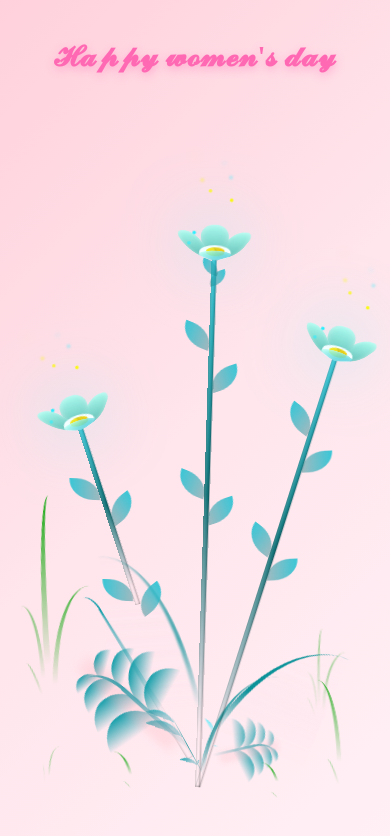
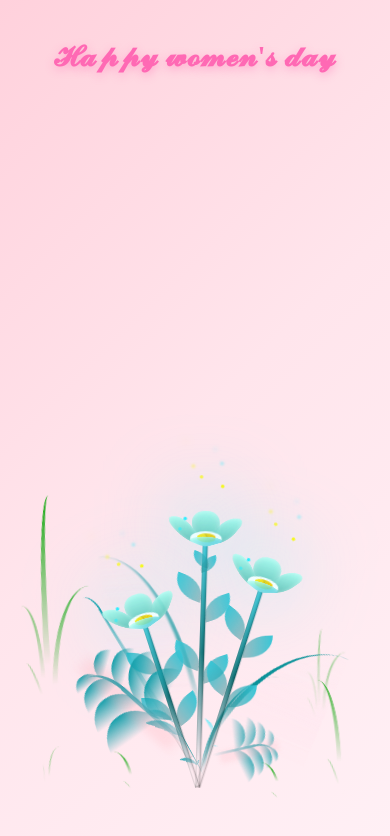
Before and after one commit to KhoiNguyen-265/20-10, a plain HTML site: page flower.html in a window 390 px wide. Drawn offline with Linux system fonts and the light colour scheme.

Commit message:
Fixed responsive

```diff
--- a/style.css
+++ b/style.css
@@ -69,7 +69,7 @@ body {
     animation: moving-flower-1 4s linear infinite;
 }
 .flower--1 .flower__line {
-    height: 70vh;
+    height: 70vmin;
     animation-delay: 0.3s;
 }
 .flower--1 .flower__line__leaf--1 {
@@ -96,7 +96,7 @@ body {
     animation: moving-flower-2 4s linear infinite;
 }
 .flower--2 .flower__line {
-    height: 60vh;
+    height: 60vmin;
     animation-delay: 0.6s;
 }
 .flower--2 .flower__line__leaf--1 {
@@ -113,11 +113,11 @@ body {
 }
 .flower--3 {
     left: 50%;
-    height: 50vh;
     transform: rotate(-15deg);
     animation: moving-flower-3 4s linear infinite;
 }
 .flower--3 .flower__line {
+    height: 50vmin;
     animation-delay: 0.9s;
 }
 .flower--3 .flower__line__leaf--1 {
@@ -151,10 +151,10 @@ body {
     left: 0;
     top: 0;
     transform: translate(-50%, -100%);
-    width: 8vmin;
-    height: 8vmin;
+    width: 10vmin;
+    height: 10vmin;
     background-color: #6bf0ff;
-    filter: blur(10vmin);
+    filter: blur(12vmin);
 }
 .flower__leaf {
     position: absolute;
```
